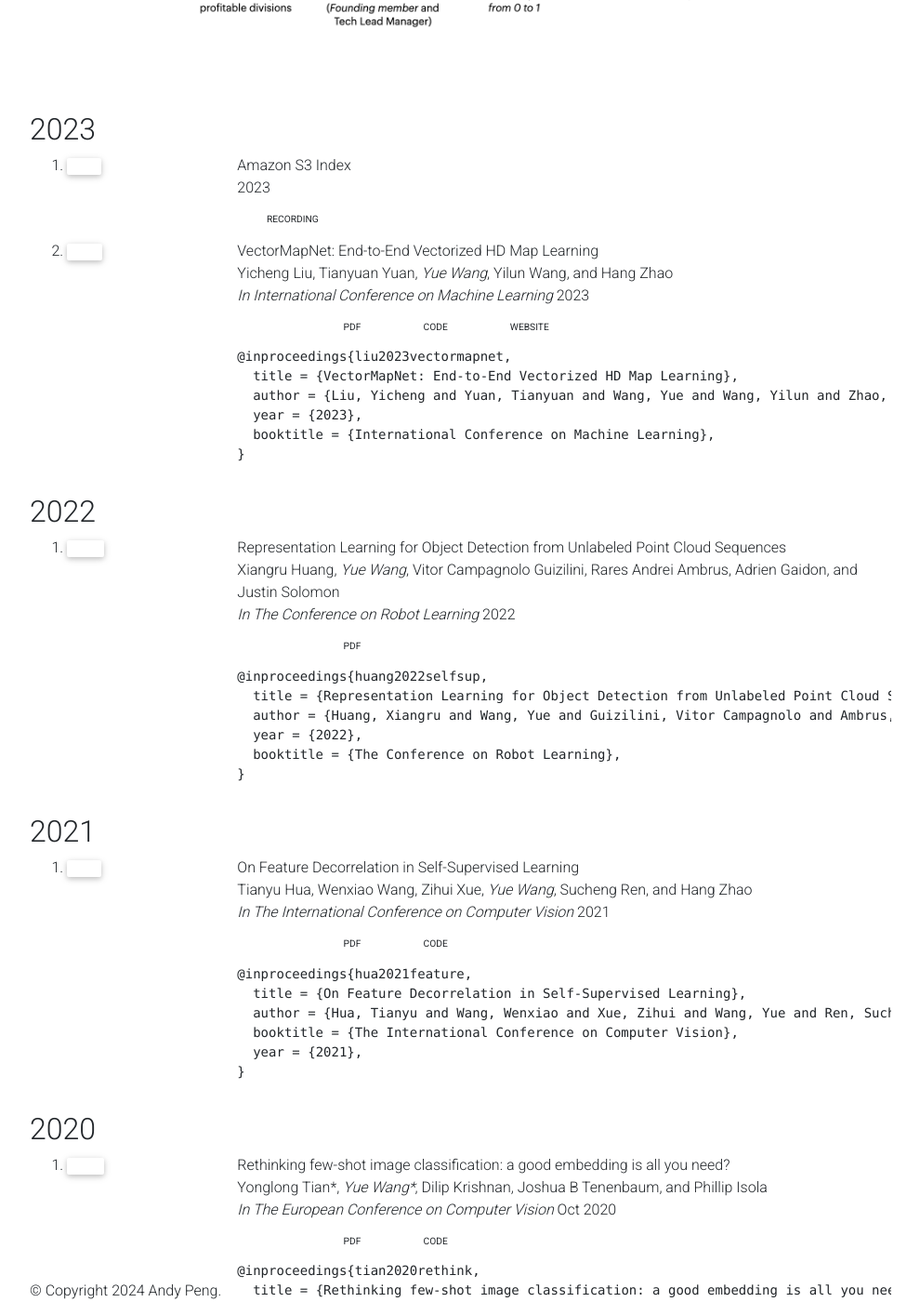
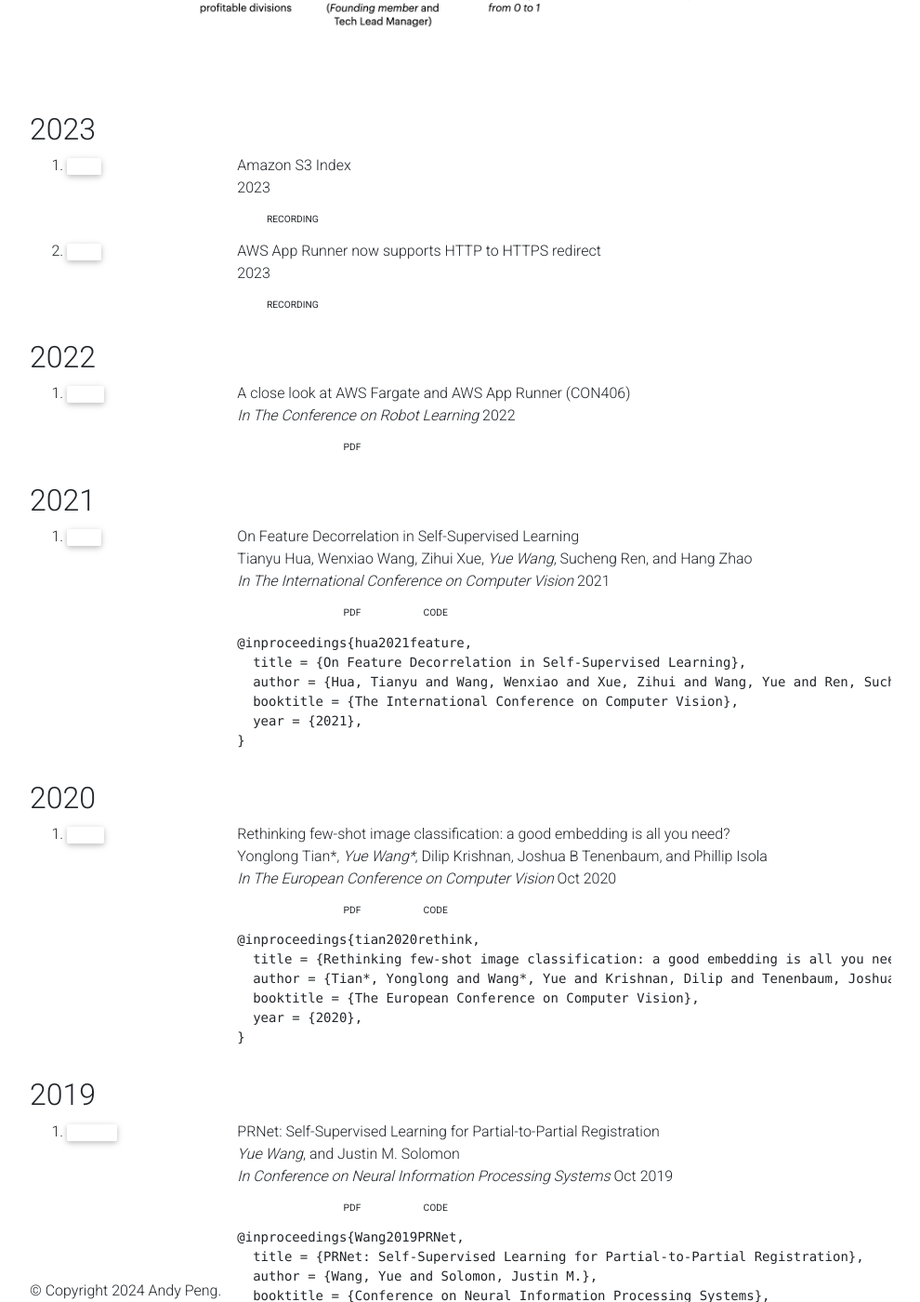
Before and after one commit to gfw001/gfw001.github.io, a Jekyll site: the page products.html, which Jekyll copies as it is, in a window 1280 px wide and 1400 px high, scrolled down 532 px. Shown: the whole window at 93% size, without its empty margins (53-1043 px from the left). Built offline with Jekyll 4.4.1, drawn with Linux system fonts in a browser that asks for light colours; nearby versions of some CDN libraries; library files that are not in the unit come from our copies; comment, search, counter and statistics services are not loaded; a style sheet for code colours, icons or effects is not loaded.

Commit message:
Update products.html

```diff
--- a/products.html
+++ b/products.html
@@ -48,22 +48,12 @@
          </li>
          <li>
             <div class="row">
-               <div class="col-sm-2 abbr"><abbr class="badge">ICML</abbr></div>
-               <div id="liu2023vectormapnet" class="col-sm-8">
-                  <div class="title">VectorMapNet: End-to-End Vectorized HD Map Learning</div>
-                  <div class="author"> Yicheng Liu, Tianyuan Yuan, <em>Yue Wang</em>, Yilun Wang, and Hang Zhao</div>
-                  <div class="periodical"> <em>In International Conference on Machine Learning</em> 2023 </div>
-                  <div class="links"> <a class="bibtex btn btn-sm z-depth-0" role="button">Bib</a> <a href="https://arxiv.org/abs/2206.08920" class="btn btn-sm z-depth-0" role="button" target="_blank" rel="noopener noreferrer">PDF</a> <a href="https://github.com/Mrmoore98/VectorMapNet_code" class="btn btn-sm z-depth-0" role="button" target="_blank" rel="noopener noreferrer">Code</a> <a href="https://tsinghua-mars-lab.github.io/vectormapnet/" class="btn btn-sm z-depth-0" role="button" target="_blank" rel="noopener noreferrer">Website</a> </div>
-                  <div class="bibtex hidden">
-                     <figure class="highlight">
-                        <pre><code class="language-bibtex" data-lang="bibtex"><span class="nc">@inproceedings</span><span class="p">{</span><span class="nl">liu2023vectormapnet</span><span class="p">,</span>
-  <span class="na">title</span> <span class="p">=</span> <span class="s">{VectorMapNet: End-to-End Vectorized HD Map Learning}</span><span class="p">,</span>
-  <span class="na">author</span> <span class="p">=</span> <span class="s">{Liu, Yicheng and Yuan, Tianyuan and Wang, Yue and Wang, Yilun and Zhao, Hang}</span><span class="p">,</span>
-  <span class="na">year</span> <span class="p">=</span> <span class="s">{2023}</span><span class="p">,</span>
-  <span class="na">booktitle</span> <span class="p">=</span> <span class="s">{International Conference on Machine Learning}</span><span class="p">,</span>
-<span class="p">}</span></code></pre>
-                     </figure>
-                  </div>
+               <div class="col-sm-2 abbr"><abbr class="badge">arXiv</abbr></div>
+               <div id="mao2023agent" class="col-sm-8">
+                  <div class="title">AWS App Runner now supports HTTP to HTTPS redirect</div>
+                  <div class="periodical"> <em></em> 2023 </div>
+                  <div class="links"> <a href="https://youtu.be/sYDJYqvNeXU?si=QxvSEBmhc4pib-cx" class="btn btn-sm z-depth-0" role="button" target="_blank" rel="noopener noreferrer">Recording</a> </div>
+
                </div>
             </div>
          </li>
@@ -74,24 +64,12 @@
             <div class="row">
                <div class="col-sm-2 abbr"><abbr class="badge">CORL</abbr></div>
                <div id="huang2022selfsup" class="col-sm-8">
-                  <div class="title">Representation Learning for Object Detection from Unlabeled Point Cloud Sequences</div>
-                  <div class="author"> Xiangru Huang, <em>Yue Wang</em>, Vitor Campagnolo Guizilini, Rares Andrei Ambrus, Adrien Gaidon, and Justin Solomon</div>
+                  <div class="title">A close look at AWS Fargate and AWS App Runner (CON406)</div>
                   <div class="periodical"> <em>In The Conference on Robot Learning</em> 2022 </div>
                   <div class="links"> <a class="bibtex btn btn-sm z-depth-0" role="button">Bib</a> <a href="https://openreview.net/forum?id=nuAGobCwb8V" class="btn btn-sm z-depth-0" role="button" target="_blank" rel="noopener noreferrer">PDF</a> </div>
-                  <div class="bibtex hidden">
-                     <figure class="highlight">
-                        <pre><code class="language-bibtex" data-lang="bibtex"><span class="nc">@inproceedings</span><span class="p">{</span><span class="nl">huang2022selfsup</span><span class="p">,</span>
-  <span class="na">title</span> <span class="p">=</span> <span class="s">{Representation Learning for Object Detection from Unlabeled Point Cloud Sequences}</span><span class="p">,</span>
-  <span class="na">author</span> <span class="p">=</span> <span class="s">{Huang, Xiangru and Wang, Yue and Guizilini, Vitor Campagnolo and Ambrus, Rares Andrei and Gaidon, Adrien and Solomon, Justin}</span><span class="p">,</span>
-  <span class="na">year</span> <span class="p">=</span> <span class="s">{2022}</span><span class="p">,</span>
-  <span class="na">booktitle</span> <span class="p">=</span> <span class="s">{The Conference on Robot Learning}</span><span class="p">,</span>
-<span class="p">}</span></code></pre>
-                     </figure>
-                  </div>
                </div>
             </div>
          </li>
-
 
       </ol>
       <h2 class="year">2021</h2>
```
